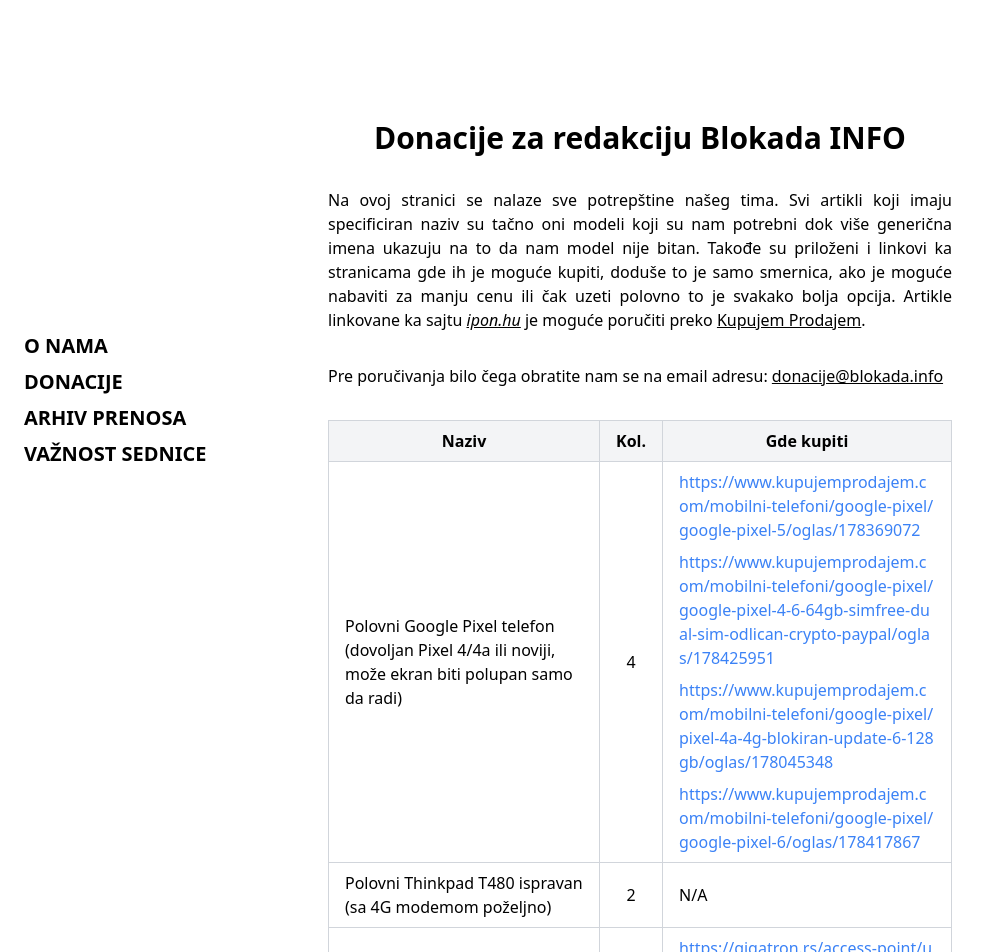
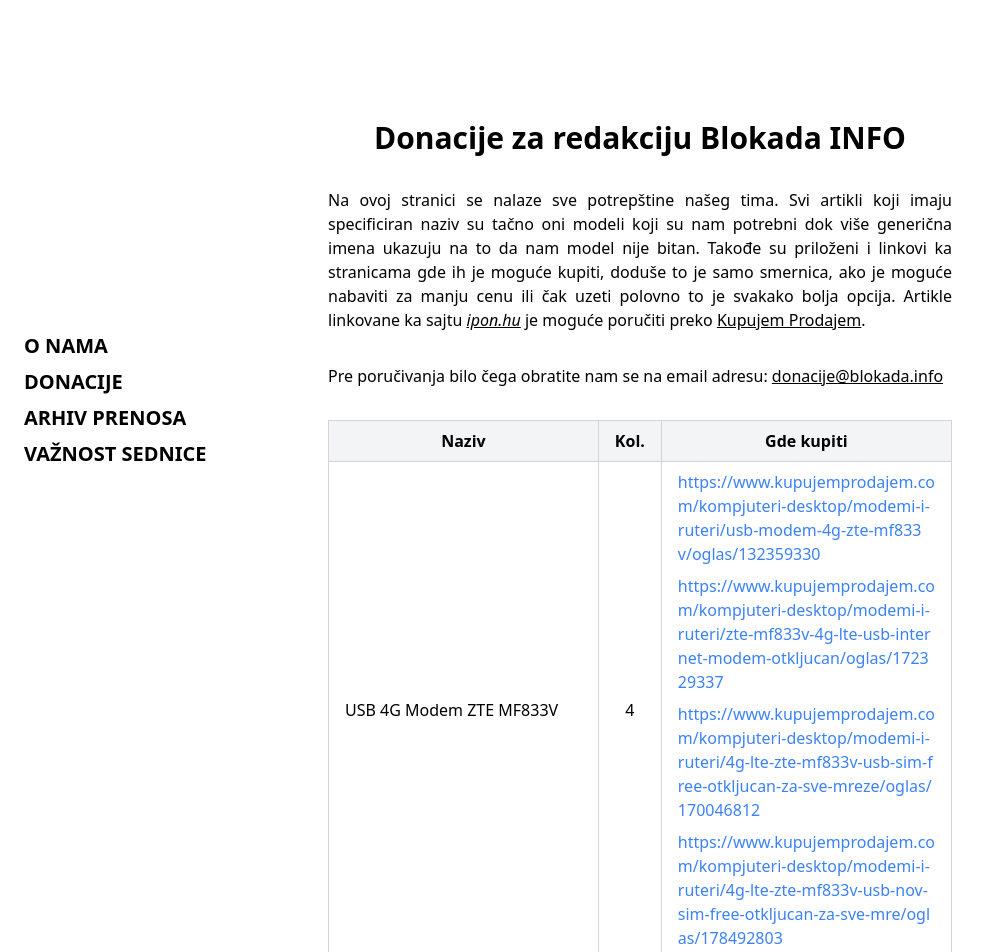
Before and after one commit to blokadainfo/website, a SvelteKit app: page /donacije in a window 1280 px wide. Shown: the top 952 px of the page, without its empty margins (0-991 px from the left). Built offline with nearby package versions, Linux system fonts and the light colour scheme.

Commit message:
fix(donations): update list

```diff
--- a/src/routes/(prerendered)/donacije/donations.ts
+++ b/src/routes/(prerendered)/donacije/donations.ts
@@ -6,6 +6,16 @@
 	// {
 	// 	name: 'Gift kartice za gorivo'
 	// },
+	{
+		name: 'USB 4G Modem ZTE MF833V',
+		pieces: 4,
+		links: [
+			'https://www.kupujemprodajem.com/kompjuteri-desktop/modemi-i-ruteri/usb-modem-4g-zte-mf833v/oglas/132359330',
+			'https://www.kupujemprodajem.com/kompjuteri-desktop/modemi-i-ruteri/zte-mf833v-4g-lte-usb-internet-modem-otkljucan/oglas/172329337',
+			'https://www.kupujemprodajem.com/kompjuteri-desktop/modemi-i-ruteri/4g-lte-zte-mf833v-usb-sim-free-otkljucan-za-sve-mreze/oglas/170046812',
+			'https://www.kupujemprodajem.com/kompjuteri-desktop/modemi-i-ruteri/4g-lte-zte-mf833v-usb-nov-sim-free-otkljucan-za-sve-mre/oglas/178492803'
+		]
+	},
 	{
 		name: 'Polovni Google Pixel telefon (dovoljan Pixel 4/4a ili noviji, može ekran biti polupan samo da radi)',
 		pieces: 4,
```
